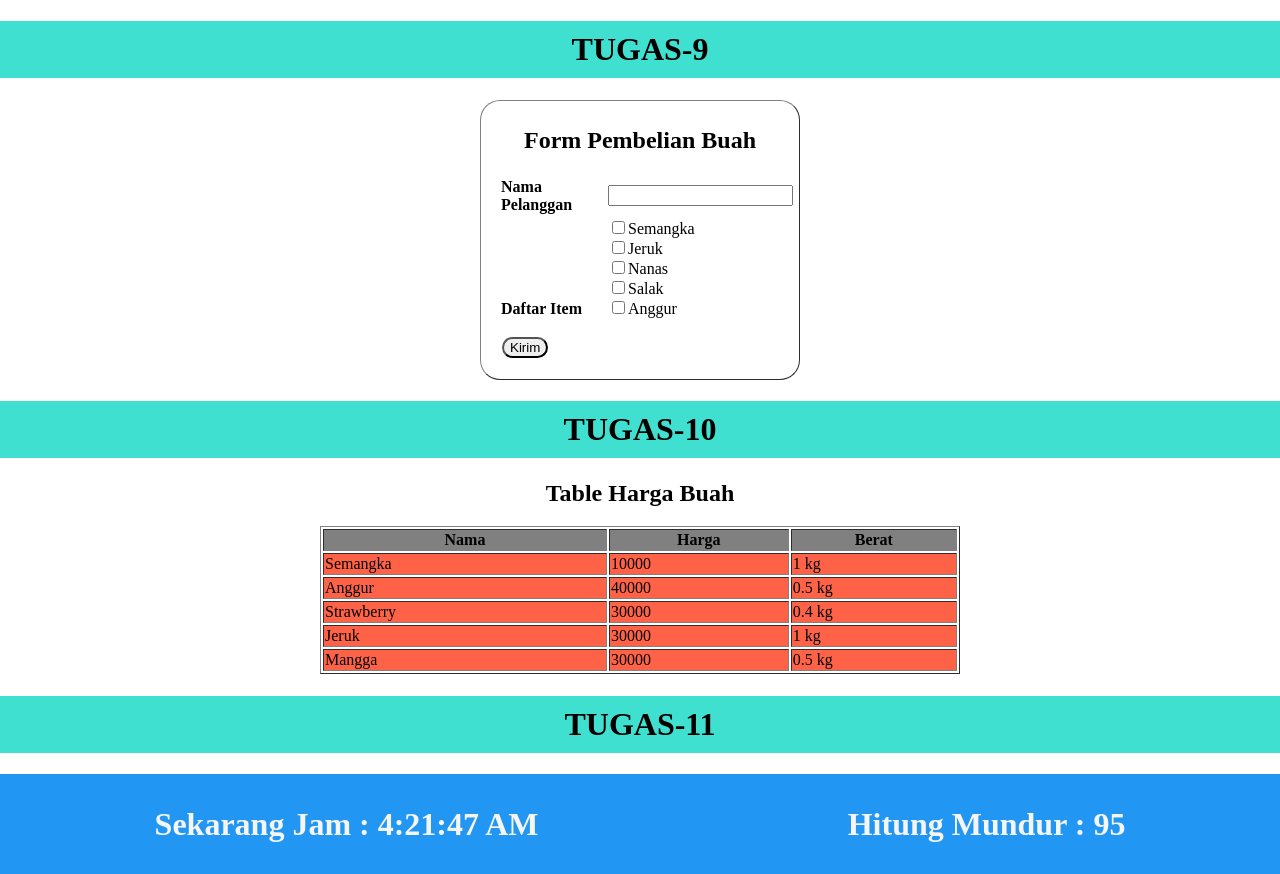
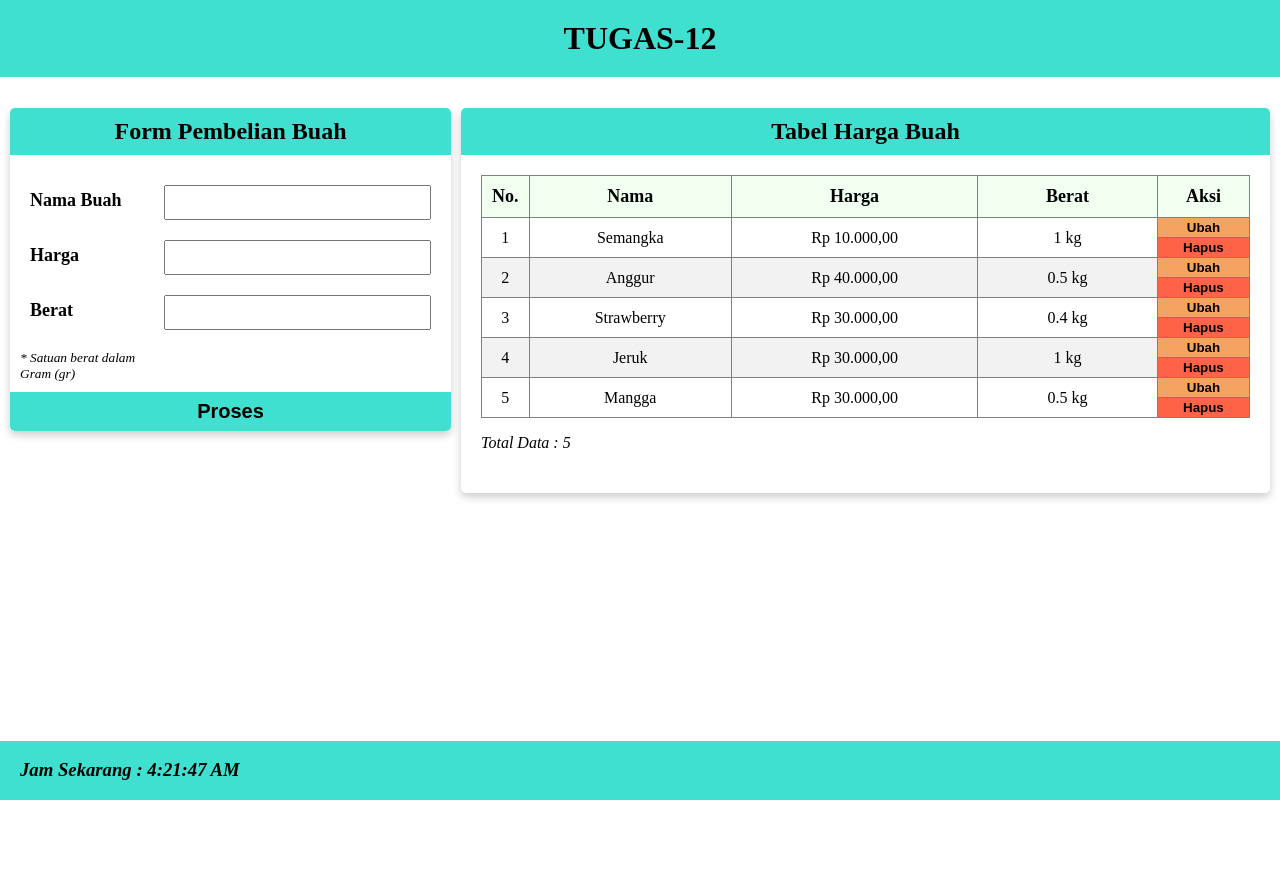
Before and after one commit to the-macs/IM-Sanbercode-Reactjs-Batch-20, a React (Create React App) app in the folder tugas-harian-part-2/: page / in a window 1280 px wide. After the commit the page ends 800 px from the top, so only its background shows below. Built offline with nearby package versions, Linux system fonts and the light colour scheme.

Commit message:
Tugas 12

```diff
--- a/tugas-harian-part-2/src/App.css
+++ b/tugas-harian-part-2/src/App.css
@@ -9,84 +9,173 @@ table {
   width: 50%;
 }
 
-table#tugas9 {
-  width: 25%;
-  border-radius: 20px;
+.grid {
+  /* background-color: #2196f3; */
+  grid-gap: 10px;
+  padding: 10px;
 }
 
-table#tugas9-inner {
-  margin: 0px;
-  width: 100%;
+.card-title {
+  background-color: whitesmoke;
 }
 
-table#tugas9-inner tr th {
-  padding-left: 15px;
+.form-table {
+  margin: 0 20px;
+  padding-bottom: 25px;
+}
+
+table {
+  width: 100%;
+  border-collapse: collapse;
+}
+
+table th {
+  background-color: honeydew;
+  padding: 10px;
+  font-size: 18px;
 }
 
 table td {
+  padding: 5px 0;
+}
+
+table tr:nth-child(even) {
+  background-color: #f2f2f2;
+}
+
+table tr:hover {
+  background-color: #ddd;
+}
+
+input[type="text"] {
+  width: 100%;
+  padding: 5px 10px;
+  font-size: 18px;
+  box-sizing: border-box;
+}
+
+input[type="number"] {
+  width: 100%;
+  padding: 5px 10px;
+  font-size: 18px;
+  box-sizing: border-box;
+}
+
+.buttonLong {
+  width: 100%;
+  padding: 8px 0px;
+  font-size: 20px;
+  background-color: turquoise;
+  font-weight: bold;
+  cursor: pointer;
+  border: none;
+  margin: 0;
+  border-bottom-left-radius: 5px;
+  border-bottom-right-radius: 5px;
+  transition: background-color 0.5s;
+}
+
+.buttonLong:hover {
+  background-color: darkturquoise;
+  /* color: whitesmoke; */
+}
+
+.custom-button {
+  width: 100%;
+  border: none;
+  border-radius: 0px;
+  cursor: pointer;
+  padding: 2px 0;
+  font-weight: bold;
+}
+
+.edit-button {
+  border-bottom: 1px solid slategray;
+  background-color: sandybrown;
+  transition: background-color 0.5s;
+}
+
+.edit-button:hover {
+  background-color: wheat;
+}
+
+.delete-button {
+  background-color: tomato;
+  transition: background-color 0.5s;
+}
+
+.delete-button:hover {
+  background-color: wheat;
+}
+
+.tdAct {
+  padding: 0px;
+}
+
+.card {
+  box-shadow: 0 4px 8px 0 rgba(0, 0, 0, 0.2);
+  transition: 0.3s;
+  width: 100%;
+  border-radius: 5px;
+}
+
+.card:hover {
+  box-shadow: 0 8px 16px 0 rgba(0, 0, 0, 0.2);
+}
+
+.card-title {
+  background-color: turquoise;
+  margin-top: 0;
+  border-top-left-radius: 5px;
+  border-top-right-radius: 5px;
+  padding: 10px 0px;
+}
+
+.form-group {
+  padding: 10px 0;
+}
+
+label {
+  padding-left: 20px;
+  padding-top: 5px;
+  vertical-align: bottom;
+  font-size: 18px;
+  font-weight: bold;
   text-align: left;
 }
 
-table#tugas10 td {
-  background-color: tomato;
+.input-form {
+  margin-right: 20px;
 }
 
-h1 {
-  background-color: turquoise;
-  padding: 10px 0px;
+.input-checkbox {
+  text-align: left;
 }
 
-h1.t11 {
-  color: whitesmoke;
-  background-color: #2196f3;
-  padding: 10px 0px;
+.grid-container-2 {
+  display: grid;
+  grid-template-columns: auto;
 }
 
-button {
-  margin: 15px;
-  border-radius: 20px;
+.grid-container-2 {
+  display: grid;
+  grid-template-columns: 35% auto;
 }
 
-.grid-container {
-  display: grid;
-  grid-template-columns: auto auto;
-  background-color: #2196f3;
-}
-/* table td #tugas9 {
-
-} */
-/* table {
-  border-collapse: separate;
-  border-spacing: 20px;
-  border-radius: 20px;
+footer {
+  background-color: turquoise;
+  position: absolute;
+  bottom: 0;
+  width: 100%;
+  padding: 0px;
+  text-align: left;
+  padding-left: 20px;
+  font-style: italic;
 }
 
-
-
-/* input[type="text"] {
-  width: 100%;
-  padding: 5px 10px;
-  font-size: 20px;
-  margin: 8px 0;
-  box-sizing: border-box;
+footer h5 {
+  margin: auto;
+  vertical-align: middle;
+  text-align: center;
+  padding: 20px;
 }
-
-input[type="checkbox"] {
-  margin-right: 10px;
-  margin-top: 10px;
-  margin-bottom: 10px;
-} */
-
-/* button {
-  width: 100%;
-  padding: 8px 0px;
-  font-size: 20px;
-  border-radius: 20px;
-  background-image: linear-gradient(
-    to right,
-    rgba(60, 255, 245, 0.309),
-    rgb(40, 142, 209)
-  );
-  color: rgb(255, 255, 255);
-  font-weight: bold;
-} */
--- a/tugas-harian-part-2/src/App.js
+++ b/tugas-harian-part-2/src/App.js
@@ -1,16 +1,19 @@
 // import logo from "./logo.svg";
+// import "./AppOld.css";
 import "./App.css";
 import FormBuah from "./Tugas-9/tugas9";
 import ListHargaBuah from "./Tugas-10/tugas10";
 import TimeCountdown from "./Tugas-11/timeCountdown";
+import InputListForm from "./Tugas-12/inputListForm";
 
 function App() {
   return (
     <div className="App">
       <header className="App-header"></header>
-      <FormBuah />
+      {/* <FormBuah />
       <ListHargaBuah />
-      <TimeCountdown start={100} />
+      <TimeCountdown start={100} /> */}
+      <InputListForm />
     </div>
   );
 }
--- /dev/null
+++ b/tugas-harian-part-2/src/AppOld.css
@@ -0,0 +1,92 @@
+.App {
+  text-align: center;
+  font-family: "Times New Roman", Times, serif;
+}
+
+table {
+  /* text-align: left; */
+  margin: 0px auto;
+  width: 50%;
+}
+
+table#tugas9 {
+  width: 25%;
+  border-radius: 20px;
+}
+
+table#tugas9-inner {
+  margin: 0px;
+  width: 100%;
+}
+
+table#tugas9-inner tr th {
+  padding-left: 15px;
+}
+
+table td {
+  text-align: left;
+}
+
+table#tugas10 td {
+  background-color: tomato;
+}
+
+h1 {
+  background-color: turquoise;
+  padding: 10px 0px;
+}
+
+h1.t11 {
+  color: whitesmoke;
+  background-color: #2196f3;
+  padding: 10px 0px;
+}
+
+button {
+  margin: 15px;
+  border-radius: 20px;
+}
+
+.grid-container {
+  display: grid;
+  grid-template-columns: auto auto;
+  background-color: #2196f3;
+}
+/* table td #tugas9 {
+
+} */
+/* table {
+  border-collapse: separate;
+  border-spacing: 20px;
+  border-radius: 20px;
+}
+
+
+
+/* input[type="text"] {
+  width: 100%;
+  padding: 5px 10px;
+  font-size: 20px;
+  margin: 8px 0;
+  box-sizing: border-box;
+}
+
+input[type="checkbox"] {
+  margin-right: 10px;
+  margin-top: 10px;
+  margin-bottom: 10px;
+} */
+
+/* button {
+  width: 100%;
+  padding: 8px 0px;
+  font-size: 20px;
+  border-radius: 20px;
+  background-image: linear-gradient(
+    to right,
+    rgba(60, 255, 245, 0.309),
+    rgb(40, 142, 209)
+  );
+  color: rgb(255, 255, 255);
+  font-weight: bold;
+} */
--- /dev/null
+++ b/tugas-harian-part-2/src/Tugas-12/inputListForm.js
@@ -0,0 +1,232 @@
+import React from "react";
+
+const numberFormat = (value) =>
+  new Intl.NumberFormat("en-ID", {
+    style: "currency",
+    currency: "IDR",
+  }).format(value);
+
+class InputListForm extends React.Component {
+  constructor(props) {
+    super(props);
+    this.state = {
+      dataHargaBuah: [
+        { nama: "Semangka", harga: 10000, berat: 1000 },
+        { nama: "Anggur", harga: 40000, berat: 500 },
+        { nama: "Strawberry", harga: 30000, berat: 400 },
+        { nama: "Jeruk", harga: 30000, berat: 1000 },
+        { nama: "Mangga", harga: 30000, berat: 500 },
+      ],
+      newInput: {
+        nama: "",
+        harga: "",
+        berat: "",
+      },
+      currentIndex: -1,
+      clock: new Date().toLocaleTimeString(),
+    };
+  }
+
+  handleSubmit = (e) => {
+    e.preventDefault();
+    let currentIndex = this.state.currentIndex;
+    let dataBuah = this.state.dataHargaBuah;
+    let newInput = this.state.newInput;
+    if (currentIndex === -1) {
+      this.setState({
+        dataHargaBuah: [...dataBuah, newInput],
+      });
+    } else {
+      dataBuah[currentIndex] = newInput;
+      this.setState({
+        currentIndex: -1,
+      });
+    }
+
+    this.setState({
+      newInput: {
+        nama: "",
+        harga: "",
+        berat: "",
+      },
+    });
+  };
+
+  handleChange = (e) => {
+    const newDict = { ...this.state.newInput, [e.target.name]: e.target.value };
+
+    this.setState({
+      newInput: newDict,
+    });
+  };
+
+  handleEdit = (e) => {
+    let index = e.target.value;
+    let data = this.state.dataHargaBuah[index];
+
+    this.setState({
+      newInput: data,
+      currentIndex: index,
+    });
+  };
+
+  handleDelete = (e) => {
+    let newData = [...this.state.dataHargaBuah]; // make a separate copy of the array
+    let index = e.target.value;
+    if (index !== -1) {
+      newData.splice(index, 1);
+      this.setState({ dataHargaBuah: newData });
+    }
+  };
+
+  componentDidMount() {
+    if (this.props.start !== undefined) {
+      this.setState({ time: this.props.start });
+    }
+
+    this.timerID = setInterval(() => this.tick(), 1000);
+  }
+
+  tick() {
+    this.setState({
+      clock: new Date().toLocaleTimeString(),
+    });
+  }
+
+  render = () => {
+    return (
+      <>
+        <h1
+          style={{
+            backgroundColor: "turquoise",
+            padding: "20px 0",
+            marginTop: "0px",
+          }}
+        >
+          TUGAS-12
+        </h1>
+        <form onSubmit={this.handleSubmit}>
+          <div className="grid grid-container-2">
+            <div>
+              <div className="card">
+                <div className="container">
+                  <h2 className="card-title">Form Pembelian Buah</h2>
+                  <div className="grid-container-2 form-group">
+                    <label>Nama Buah</label>
+                    <div className="input-form">
+                      <input
+                        type="text"
+                        name="nama"
+                        value={this.state.newInput.nama}
+                        onChange={this.handleChange}
+                        required
+                      />
+                    </div>
+                  </div>
+                  <div className="grid-container-2 form-group">
+                    <label>Harga</label>
+                    <div className="input-form">
+                      <input
+                        type="number"
+                        name="harga"
+                        value={this.state.newInput.harga}
+                        onChange={this.handleChange}
+                        required
+                      />
+                    </div>
+                  </div>
+                  <div className="grid-container-2 form-group">
+                    <label>Berat</label>
+                    <div className="input-form">
+                      <input
+                        type="number"
+                        name="berat"
+                        value={this.state.newInput.berat}
+                        onChange={this.handleChange}
+                        required
+                      />
+                    </div>{" "}
+                    <small
+                      style={{
+                        textAlign: "left",
+                        paddingLeft: "10px",
+                        paddingTop: "20px",
+                      }}
+                    >
+                      <em>* Satuan berat dalam Gram (gr)</em>
+                    </small>
+                  </div>
+                  <div className="grid-container-1">
+                    <button type="submit" className="buttonLong">
+                      Proses
+                    </button>
+                  </div>
+                </div>
+              </div>
+            </div>
+            <div>
+              <div className="card">
+                <div className="container">
+                  <h2 className="card-title">Tabel Harga Buah</h2>
+                  <div className="grid-container-1 form-table">
+                    <table border="1" id="tugas10">
+                      <thead>
+                        <tr>
+                          <th width="5%">No.</th>
+                          <th>Nama</th>
+                          <th>Harga</th>
+                          <th>Berat</th>
+                          <th width="12%">Aksi</th>
+                        </tr>
+                      </thead>
+                      <tbody>
+                        {this.state.dataHargaBuah.map((el, i) => {
+                          return (
+                            <tr key={i}>
+                              <td>{i + 1}</td>
+                              <td>{el.nama}</td>
+                              <td>{numberFormat(el.harga)}</td>
+                              <td>{el.berat / 1000} kg</td>
+                              <td className="tdAct">
+                                <button
+                                  type="button"
+                                  className="custom-button edit-button"
+                                  onClick={this.handleEdit}
+                                  value={i}
+                                  href="?"
+                                >
+                                  Ubah
+                                </button>
+                                <button
+                                  type="button"
+                                  className="custom-button delete-button"
+                                  onClick={this.handleDelete}
+                                  value={i}
+                                  href="?"
+                                >
+                                  Hapus
+                                </button>
+                              </td>
+                            </tr>
+                          );
+                        })}
+                      </tbody>
+                    </table>
+                    <p align="left">
+                      <em>Total Data : {this.state.dataHargaBuah.length}</em>
+                    </p>
+                  </div>
+                </div>
+              </div>
+            </div>
+          </div>
+        </form>
+        <footer>
+          <h3>Jam Sekarang : {this.state.clock}</h3>
+        </footer>
+      </>
+    );
+  };
+}
+
+export default InputListForm;
```
Also changed, not shown: 1 other file (tests, documents, lock files or other folders).
